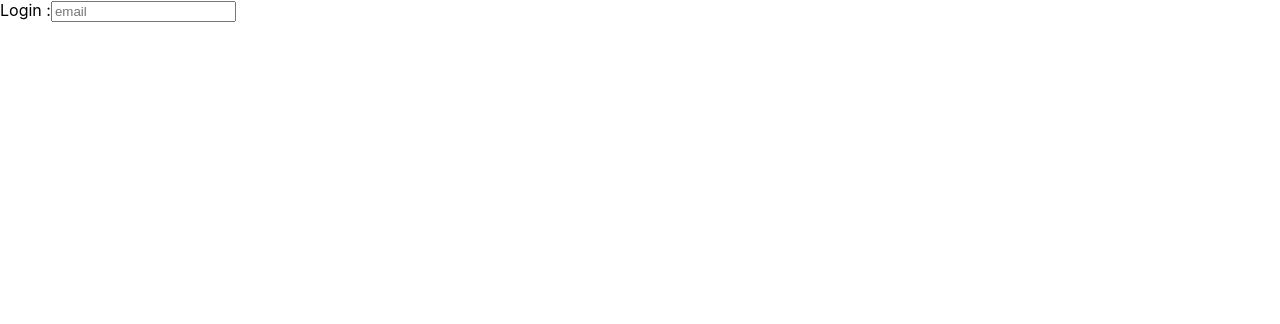
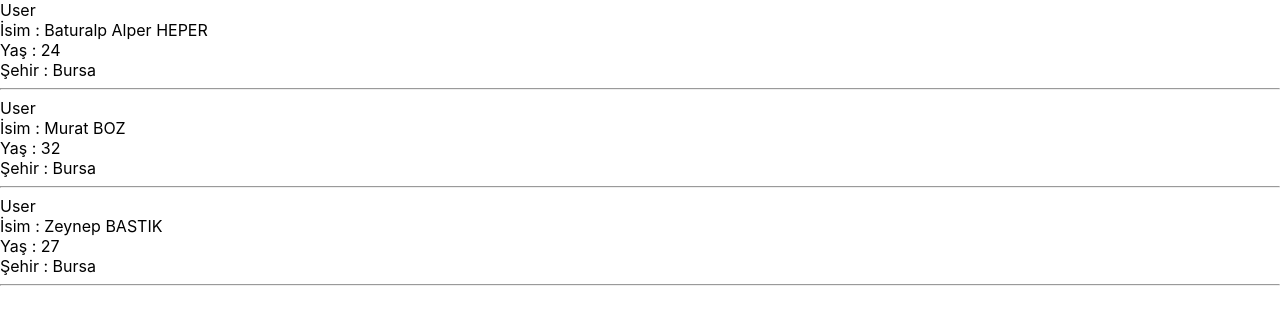
Before and after one commit to Batuapapa/React101, a React (Create React App) app: page / in a window 1280 px wide. Shown: the top 324 px of the page. Built offline with nearby package versions, Linux system fonts and the light colour scheme.

Commit message:
Use Props

```diff
--- a/src/App.js
+++ b/src/App.js
@@ -1,23 +1,13 @@
-// import Header from './components/Header';
+
 import React from 'react';
-import Login from './components/Login';
-
-const isLoggedIn = false;
-// const isLoggedIn = false;
-const fullname = "Baturalp Alper HEPER";
+import User from "./components/User";
 function App() {
   return (
-  <div className='test'>{
-     /* <div className="test">{isLoggedIn && <div>Hoşgeldin {fullname}</div>}
-                        {!isLoggedIn && <a href='#'>Giriş yapın</a>}
-      </div> */}
-    {
-      // isLoggedIn ? "Hoşgeldin " + fullname : "Giriş yapın"
-      // isLoggedIn ? "Hoşgeldin " + fullname : <a href="#">Giriş Yapın</a>
-      // isLoggedIn ? <div>Hoşgeldin {fullname}</div> : <a href="#">Giriş Yapın</a>
-      //  isLoggedIn ? <div>Hoşgeldin {fullname}</div> : null }
-      //  isLoggedIn ? <div>Hoşgeldin {fullname}</div> : <Header/>}
-       isLoggedIn ? <div>Hoşgeldin {fullname}</div> : <Login/>}
+  <div>
+    <User name="Baturalp Alper HEPER" city={"Bursa"} age={24}/>
+    <User name="Murat BOZ" city={"Bursa"} age={32}/>
+    <User name="Zeynep BASTIK" city={"Bursa"} age={27}/>
+
   </div>
   );
 }
--- /dev/null
+++ b/src/components/User.js
@@ -0,0 +1,16 @@
+import React from 'react'
+
+function User(props) {
+    console.log(props);
+  return (
+    <div>
+    User
+    <div>İsim : {props.name} </div>
+    <div>Yaş : {props.age} </div>
+    <div>Şehir :  {props.city} </div>
+    <hr/>
+    </div>
+  )
+}
+
+export default User;
```
